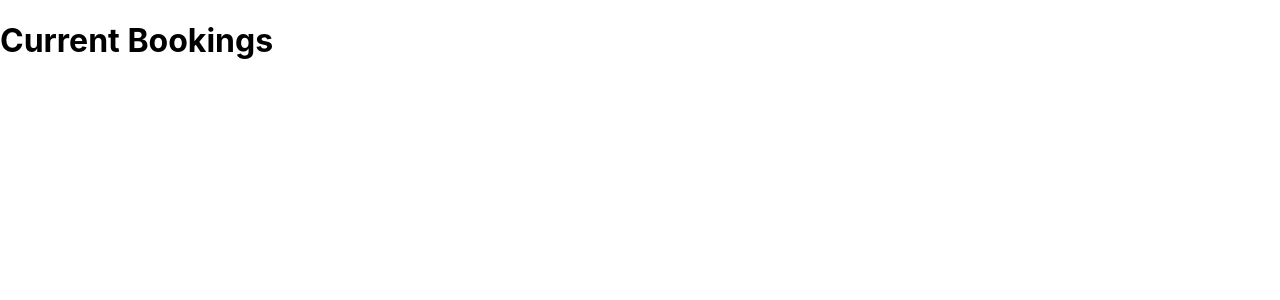
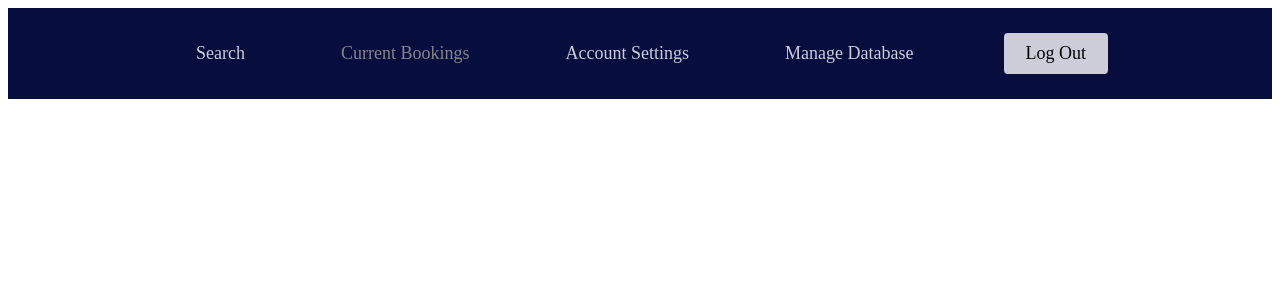
Before and after one commit to k-kali/SENG371, a React (Create React App) app: page /CurrentBookings in a window 1280 px wide. Shown: the top 300 px of the page. Built offline with nearby package versions, Linux system fonts and the light colour scheme.

Commit message:
navbar appears and switches page address, but page content doesn't appear

```diff
--- a/package.json
+++ b/package.json
@@ -3,12 +3,16 @@
   "version": "0.1.0",
   "private": true,
   "dependencies": {
+    "@react-navigation/native": "^6.1.6",
     "@testing-library/jest-dom": "^5.16.5",
     "@testing-library/react": "^13.4.0",
     "@testing-library/user-event": "^13.5.0",
     "react": "^18.2.0",
     "react-dom": "^18.2.0",
+    "react-icons": "^4.7.1",
+    "react-router-dom": "^6.8.2",
     "react-scripts": "5.0.1",
+    "styled-components": "^5.3.6",
     "web-vitals": "^2.1.4"
   },
   "scripts": {
--- a/src/App.js
+++ b/src/App.js
@@ -1,24 +1,45 @@
-import logo from './logo.svg';
+// import logo from './logo.svg';
+// import './App.css';
+import React from 'react';
 import './App.css';
+import Navbar from './components/Navbar';
+import { BrowserRouter as Router, Routes, Route } from 'react-router-dom';
+import Home from "./Pages"
+import ManageBookings from "./Pages/ManageBookings.js";
+import ManageDatabase from "./Pages/ManageDatabase.js";
+import CurrentBookings from "./Pages/CurrentBookings.js";
+import FindBookings from "./Pages/FindBookings.js";
 
 function App() {
+  // return (
+  //   <div className="App">
+  //     <header className="App-header">
+  //       <img src={logo} className="App-logo" alt="logo" />
+  //       <p>
+  //         Edit <code>src/App.js</code> and save to reload.
+  //       </p>
+  //       <a
+  //         className="App-link"
+  //         href="https://reactjs.org"
+  //         target="_blank"
+  //         rel="noopener noreferrer"
+  //       >
+  //         Learn React
+  //       </a>
+  //     </header>
+  //   </div>
+  // );
   return (
-    <div className="App">
-      <header className="App-header">
-        <img src={logo} className="App-logo" alt="logo" />
-        <p>
-          Edit <code>src/App.js</code> and save to reload.
-        </p>
-        <a
-          className="App-link"
-          href="https://reactjs.org"
-          target="_blank"
-          rel="noopener noreferrer"
-        >
-          Learn React
-        </a>
-      </header>
-    </div>
+    <Router>
+      <Navbar />
+      <Routes>
+        <Route path='/' exact component={Home} />
+        <Route path='/FindBookings' exact component={FindBookings} />
+        <Route path='/ManageBookings' component={ManageBookings} />
+        <Route path='/CurrentBookings' component={CurrentBookings} />
+        <Route path='/ManageDatabase' component={ManageDatabase} />
+      </Routes>
+    </Router>
   );
 }
 
--- a/src/Pages/CurrentBookings.js
+++ b/src/Pages/CurrentBookings.js
@@ -1,6 +1,17 @@
 import React from "react";
 
-export function CurrentBookings() {
-  return <h1>Current Bookings</h1>;
+const CurrentBookings = () => {
+  return (
+    <div
+      // style={{
+      //   display: 'flex',
+      //   justifyContent: 'Right',
+      //   alignItems: 'Right',
+      //   height: '100vh'
+      // }}
+    >
+      <h1>Current Bookings</h1>;
+    </div>
+  );
 }
 export default CurrentBookings;
--- /dev/null
+++ b/src/Pages/index.js
@@ -0,0 +1,19 @@
+
+import React from 'react';
+
+const Home = () => {
+  return (
+    <div
+      style={{
+        display: 'flex',
+        justifyContent: 'Right',
+        alignItems: 'Right',
+        height: '100vh'
+      }}
+    >
+      <h1>Welcome to Club Bookings System</h1>
+    </div>
+  );
+};
+
+export default Home;
--- /dev/null
+++ b/src/components/Navbar/NavbarElements.js
@@ -0,0 +1,88 @@
+import { FaBars } from 'react-icons/fa';
+import { NavLink as Link } from 'react-router-dom';
+import styled from 'styled-components';
+
+export const Nav = styled.nav`
+  background: #070e3d;
+  height: 85px;
+  display: flex;
+  justify-content: space-between;
+  padding: 0.2rem calc((100vw - 1000px) / 2);
+  z-index: 12;
+  /* Third Nav */
+  /* justify-content: flex-start; */
+`;
+
+export const NavLink = styled(Link)`
+  color: #cccdd9;
+  font-size: 18px;
+  display: flex;
+  align-items: center;
+  text-decoration: none;
+  padding: 0 3rem;
+  height: 100%;
+  cursor: pointer;
+  &.active {
+    color: #868687;
+  }
+`;
+
+export const Bars = styled(FaBars)`
+  display: none;
+  color: #808080;
+  @media screen and (max-width: 768px) {
+    display: block;
+    position: absolute;
+    top: 0;
+    right: 0;
+    transform: translate(-100%, 75%);
+    font-size: 1.8rem;
+    cursor: pointer;
+  }
+`;
+
+export const NavMenu = styled.div`
+  display: flex;
+  align-items: center;
+  margin-right: -24px;
+  /* Second Nav */
+  /* margin-right: 24px; */
+  /* Third Nav */
+  /* width: 100vw;
+  white-space: nowrap; */
+  @media screen and (max-width: 768px) {
+    display: none;
+  }
+`;
+
+export const NavBtn = styled.nav`
+  display: flex;
+  align-items: center;
+  margin-right: 24px;
+  /* Third Nav */
+  /* justify-content: flex-end;
+  width: 100vw; */
+  @media screen and (max-width: 768px) {
+    display: none;
+  }
+`;
+
+export const NavBtnLink = styled(Link)`
+  border-radius: 4px;
+  background: #cccdd9;
+  font-size: 18px;
+  padding: 10px 22px;
+  color: #000000;
+  outline: none;
+  border: none;
+  cursor: pointer;
+  transition: all 0.2s ease-in-out;
+  text-decoration: none;
+  /* Second Nav */
+  margin-left: 24px;
+  &:hover {
+    transition: all 0.2s ease-in-out;
+    background: #fff;
+    color: #808080;
+  }
+`;
--- /dev/null
+++ b/src/components/Navbar/index.js
@@ -0,0 +1,41 @@
+import React from 'react';
+import {
+  Nav,
+  NavLink,
+  Bars,
+  NavMenu,
+  NavBtn,
+  NavBtnLink,
+} from './NavbarElements';
+
+const Navbar = () => {
+  return (
+    <>
+      <Nav>
+        <Bars />
+
+        <NavMenu>
+          <NavLink to='/search' activeStyle>
+            Search
+          </NavLink>
+          <NavLink to='/currentBookings' activeStyle>
+            Current Bookings
+          </NavLink>
+          <NavLink to='/account' activeStyle>
+            Account Settings
+          </NavLink>
+          <NavLink to='/database' activeStyle>
+            Manage Database
+          </NavLink>
+          {/* Second Nav */}
+          {/* <NavBtnLink to='/sign-in'>Sign In</NavBtnLink> */}
+        </NavMenu>
+        <NavBtn>
+          <NavBtnLink to='/logout'>Log Out</NavBtnLink>
+        </NavBtn>
+      </Nav>
+    </>
+  );
+};
+
+export default Navbar;
--- a/src/index.js
+++ b/src/index.js
@@ -1,25 +1,38 @@
-import React from "react";
-import ReactDOM from "react-dom/client";
-import "./index.css";
-import { Routes, Route, BrowserRouter } from "react-router-dom";
-import App from "./App";
-import ManageBookings from "./Pages/ManageBookings.js";
-import ManageDatabase from "./Pages/ManageDatabase.js";
-import CurrentBookings from "./Pages/CurrentBookings.js";
-import FindBookings from "./Pages/FindBookings.js";
+// import React from "react";
+// import ReactDOM from "react-dom/client";
+// import "./index.css";
+// import { Routes, Route, BrowserRouter } from "react-router-dom";
+// import App from "./App";
+// import ManageBookings from "./Pages/ManageBookings.js";
+// import ManageDatabase from "./Pages/ManageDatabase.js";
+// import CurrentBookings from "./Pages/CurrentBookings.js";
+// import FindBookings from "./Pages/FindBookings.js";
 import reportWebVitals from "./reportWebVitals";
 
-const root = ReactDOM.createRoot(document.getElementById("root"));
-root.render(
-  <BrowserRouter>
-    <Routes>
-      <Route index element={<App />} />
-      <Route path="ManageBookings" element={<ManageBookings />} />
-      <Route path="FindBookings" element={<FindBookings />} />
-      <Route path="CurrentBookings" element={<CurrentBookings />} />
-      <Route path="ManageDatabase" element={<ManageDatabase />} />
-    </Routes>
-  </BrowserRouter>
+// const root = ReactDOM.createRoot(document.getElementById("root"));
+// root.render(
+//   <BrowserRouter>
+//     <Routes>
+//       <Route index element={<App />} />
+//       <Route path="ManageBookings" element={<ManageBookings />} />
+//       <Route path="FindBookings" element={<FindBookings />} />
+//       <Route path="CurrentBookings" element={<CurrentBookings />} />
+//       <Route path="ManageDatabase" element={<ManageDatabase />} />
+//     </Routes>
+//   </BrowserRouter>
+// );
+
+//
+
+
+import React from 'react';
+import ReactDOM from 'react-dom';
+import App from './App';
+
+ReactDOM.render(
+  <React.StrictMode>
+    <App />
+  </React.StrictMode>,
+  document.getElementById('root')
 );
-
 reportWebVitals();
```
Also changed, not shown: 1 other file (tests, documents, lock files or other folders).
